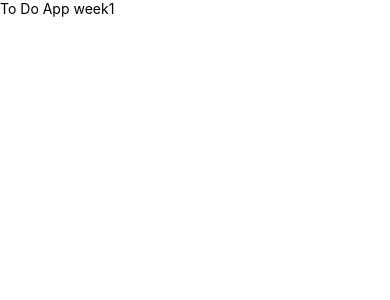
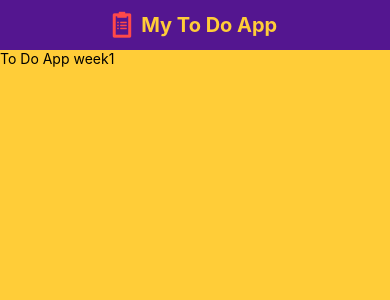
Before and after one commit to MeltemGerceker/toDoApp, a React Native app: screen / in a window 390 px wide. Shown: the top 300 px of the page. Built offline with nearby package versions, Linux system fonts and the light colour scheme.

Commit message:
created Header component

```diff
--- a/App.js
+++ b/App.js
@@ -17,11 +17,15 @@ import {
   View,
 } from 'react-native';
 
+import Header from './src/components/header';
+import generalStyles from './src/utils/generalStyles';
+import Icon from 'react-native-vector-icons/FontAwesome';
 
 function App() {
 
   return (
-    <SafeAreaView>
+    <SafeAreaView style={generalStyles.body}>
+      <Header title="My To Do App"/>
       <View>
         <Text>To Do App week1</Text>
       </View>
--- a/package.json
+++ b/package.json
@@ -11,7 +11,8 @@
   },
   "dependencies": {
     "react": "18.2.0",
-    "react-native": "0.71.11"
+    "react-native": "0.71.11",
+    "react-native-vector-icons": "^9.2.0"
   },
   "devDependencies": {
     "@babel/core": "^7.20.0",
--- /dev/null
+++ b/src/components/header/index.js
@@ -0,0 +1,16 @@
+import React from "react";
+import {View, Text} from "react-native";
+import styles from "./style";
+import { colors } from "../../utils/constants";
+import Icon from 'react-native-vector-icons/Foundation';
+
+const Header = ({title=""}) => {
+    return (
+        <View style={styles.headerWrapper}>
+            <Icon name="clipboard-notes" size={30} color={colors.pink}/>
+            <Text style={styles.title}>{title}</Text>
+        </View>
+    )
+};
+
+export default Header;
--- /dev/null
+++ b/src/components/header/style.js
@@ -0,0 +1,21 @@
+import { StyleSheet } from "react-native";
+import { colors } from "../../utils/constants";
+
+const styles = StyleSheet.create({
+    headerWrapper: {
+        width: "100%",
+        height: 50,
+        backgroundColor: colors.purple,
+        flexDirection: "row",
+        gap: 10,
+        justifyContent: "center",
+        alignItems: "center"
+    },
+    title: {
+        fontWeight: "bold",
+        fontSize: 20,
+        color: colors.yellow
+    }
+});
+
+export default styles;
--- /dev/null
+++ b/src/utils/constants.js
@@ -0,0 +1,7 @@
+export const colors = {
+    yellow: "#FFCD38",  // yellow
+    orange: "#FF8D29",  // orange
+    purple: "#541690",  // purple
+    pink: "#FF4949",    // pink
+
+}
--- /dev/null
+++ b/src/utils/generalStyles.js
@@ -0,0 +1,11 @@
+import { StyleSheet } from "react-native";
+import { colors } from "./constants";
+
+const generalStyles = StyleSheet.create({
+    body: {
+        flex: 1,
+        backgroundColor: colors.yellow
+    }
+});
+
+export default generalStyles;
```
Also changed, not shown: 3 other files (tests, documents, lock files or other folders).
